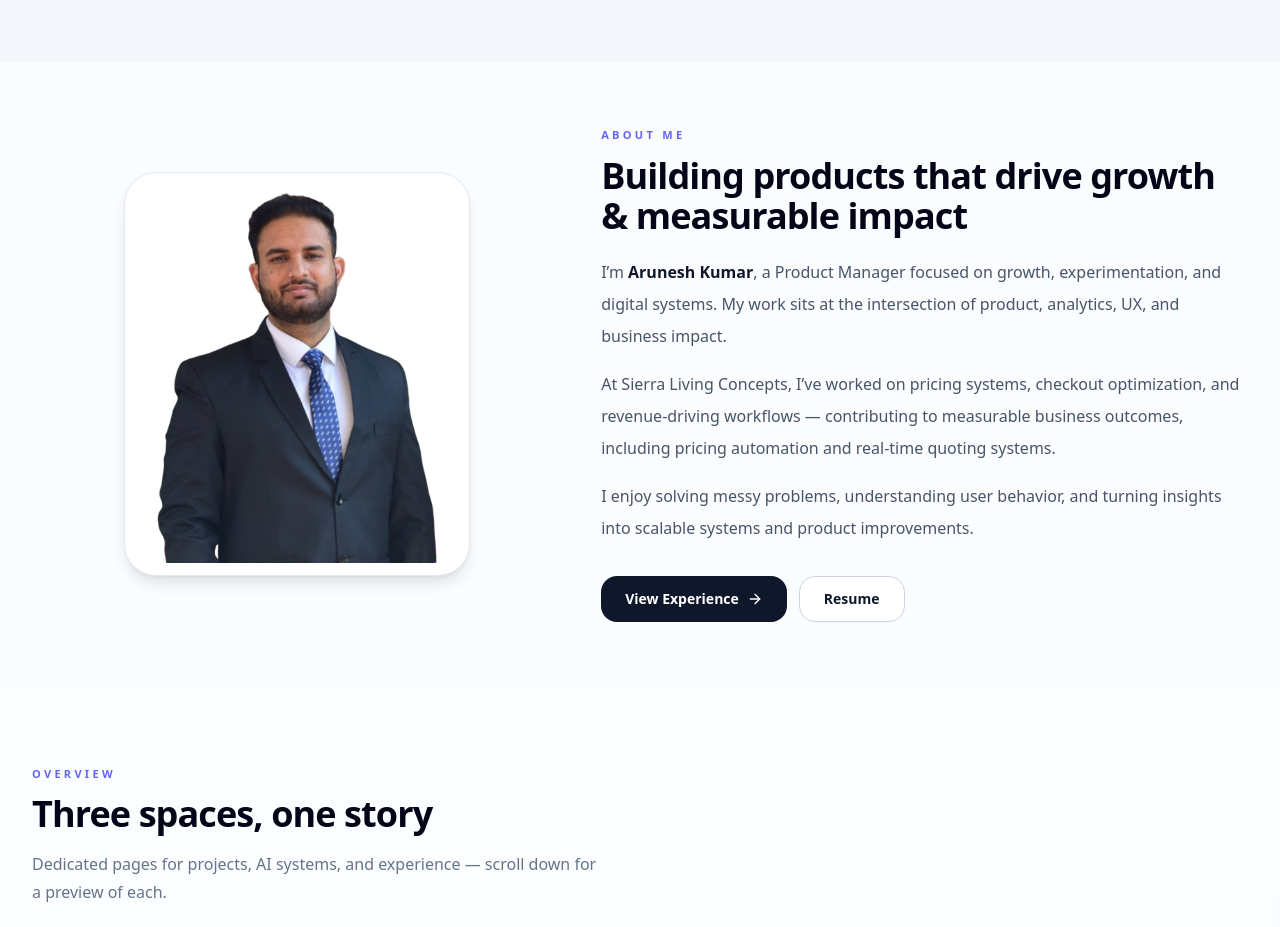
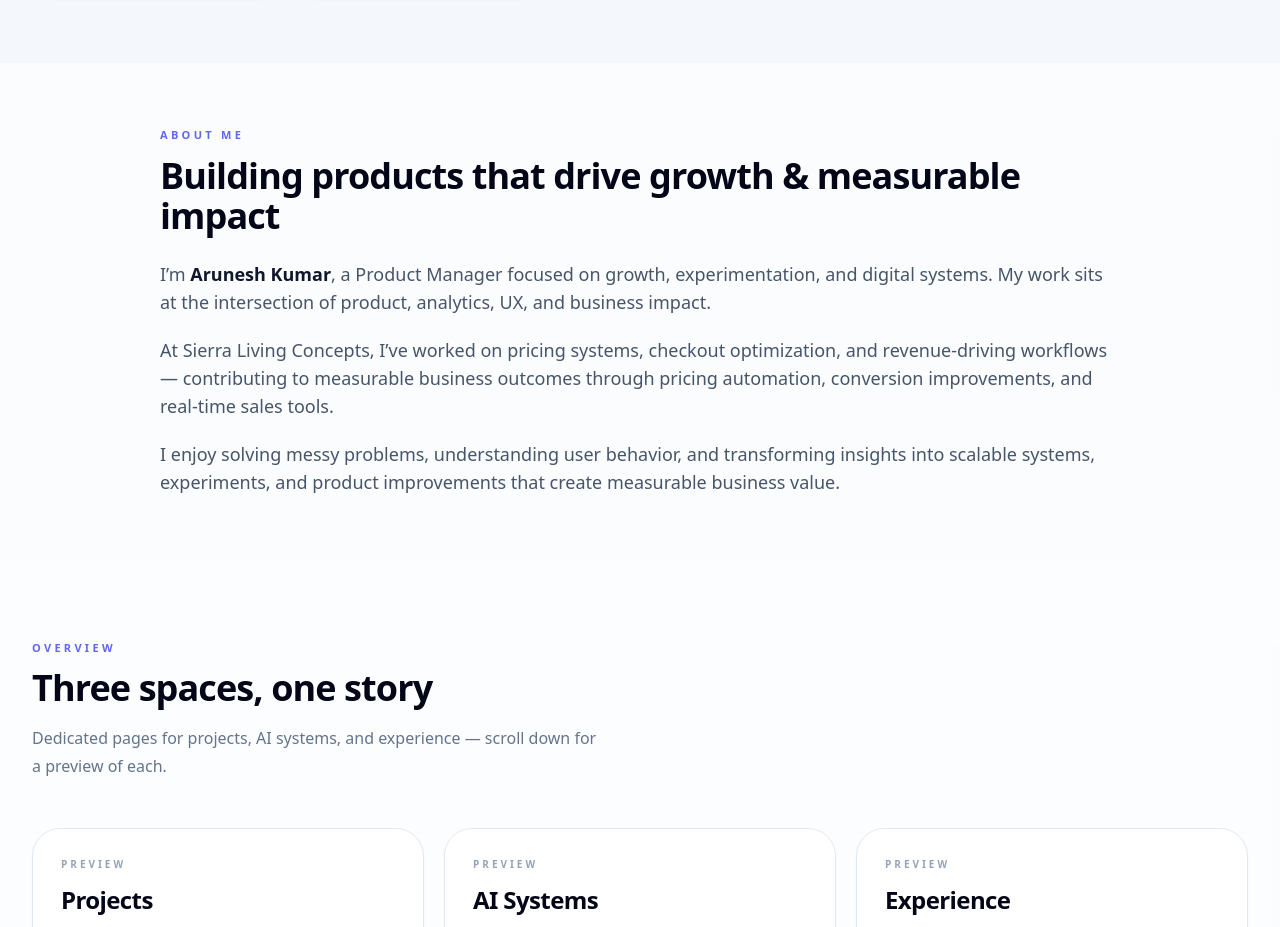
Before and after one commit to aruneshk30/Website, a Next.js app: page / in a window 1280 px wide. Shown: the part 880-1807 px from the top of the page. Built offline with nearby package versions, Linux system fonts and the light colour scheme.

Commit message:
Update page.tsx

```diff
--- a/app/page.tsx
+++ b/app/page.tsx
@@ -320,7 +320,7 @@ export default function HomePage() {
                  </div>
 
                 {/* Tag */}
-                <div className="absolute left-1/2 bottom-4 z-20 w-[85%] max-w-[260px] -translate-x-1/2 rounded-2xl border border-slate-200 bg-white/95 px-4 py-3 shadow-xl backdrop-blur md:left-auto md:bottom-10 md:w-auto md:max-w-none md:-translate-x-0 md:px-5 md:py-4">
+                <div className="absolute left-1/2 -bottom-16 z-20 w-[85%] max-w-[260px] -translate-x-1/2 rounded-2xl border border-slate-200 bg-white/95 px-4 py-3 shadow-xl backdrop-blur md:left-auto md:bottom-10 md:w-auto md:max-w-none md:-translate-x-0 md:px-5 md:py-4">
                 <p className="text-center text-sm font-bold text-slate-900 md:text-left">
                  Product · Growth · Systems
                 </p>
@@ -334,66 +334,38 @@ export default function HomePage() {
         </section>
 
        {/* ── ABOUT ME ── */}
-<section className="py-16 bg-white/60">
-  <div className="mx-auto max-w-7xl px-4 md:px-6 lg:px-8">
-    <div className="grid grid-cols-1 gap-10 lg:grid-cols-[0.9fr_1.1fr] items-center">
+<section className="bg-white/60 py-16">
+  <div className="mx-auto max-w-5xl px-4 md:px-6 lg:px-8">
 
-      {/* Left */}
-      <div className="relative flex justify-center">
-        <div className="rounded-[2rem] border border-slate-200 bg-white p-3 shadow-lg">
-          <Image
-            src="/profile.png"
-            alt="Arunesh Kumar"
-            width={320}
-            height={380}
-            className="rounded-[1.5rem] object-cover"
-          />
-        </div>
-      </div>
-
-      {/* Right */}
-      <div>
     <SectionLabel>About Me</SectionLabel>
 
     <SectionTitle>
       Building products that drive growth & measurable impact
     </SectionTitle>
 
-        <p className="mt-5 text-base leading-8 text-slate-600">
-          I’m <span className="font-semibold text-slate-900">Arunesh Kumar</span>,
-          a Product Manager focused on growth, experimentation, and digital systems.
-          My work sits at the intersection of product, analytics, UX, and business impact.
+    <div className="mt-6 space-y-5 text-base leading-8 text-slate-600 md:text-lg">
+      <p>
+        I’m{" "}
+        <span className="font-semibold text-slate-900">
+          Arunesh Kumar
+        </span>
+        , a Product Manager focused on growth, experimentation, and
+        digital systems. My work sits at the intersection of product,
+        analytics, UX, and business impact.
       </p>
 
-        <p className="mt-4 text-base leading-8 text-slate-600">
-          At Sierra Living Concepts, I’ve worked on pricing systems, checkout optimization,
-          and revenue-driving workflows — contributing to measurable business outcomes,
-          including pricing automation and real-time quoting systems.
+      <p>
+        At Sierra Living Concepts, I’ve worked on pricing systems,
+        checkout optimization, and revenue-driving workflows —
+        contributing to measurable business outcomes through pricing
+        automation, conversion improvements, and real-time sales tools.
       </p>
 
-        <p className="mt-4 text-base leading-8 text-slate-600">
+      <p>
         I enjoy solving messy problems, understanding user behavior,
-          and turning insights into scalable systems and product improvements.
+        and transforming insights into scalable systems, experiments,
+        and product improvements that create measurable business value.
       </p>
-
-        <div className="mt-8 flex flex-wrap gap-3">
-          <Link
-            href="/experience"
-            className="inline-flex items-center gap-2 rounded-2xl bg-slate-900 px-6 py-3 text-sm font-semibold text-white transition hover:scale-[1.02]"
-          >
-            View Experience
-            <ArrowRight className="h-4 w-4" />
-          </Link>
-
-          <Link
-            href="/Arunesh_Kumar_Resume.pdf"
-            target="_blank"
-            className="inline-flex items-center gap-2 rounded-2xl border border-slate-300 bg-white px-6 py-3 text-sm font-semibold text-slate-900 transition hover:bg-slate-50"
-          >
-            Resume
-          </Link>
-        </div>
-      </div>
     </div>
   </div>
 </section>
```
Lines whose indentation alone changed are shown as unchanged.
